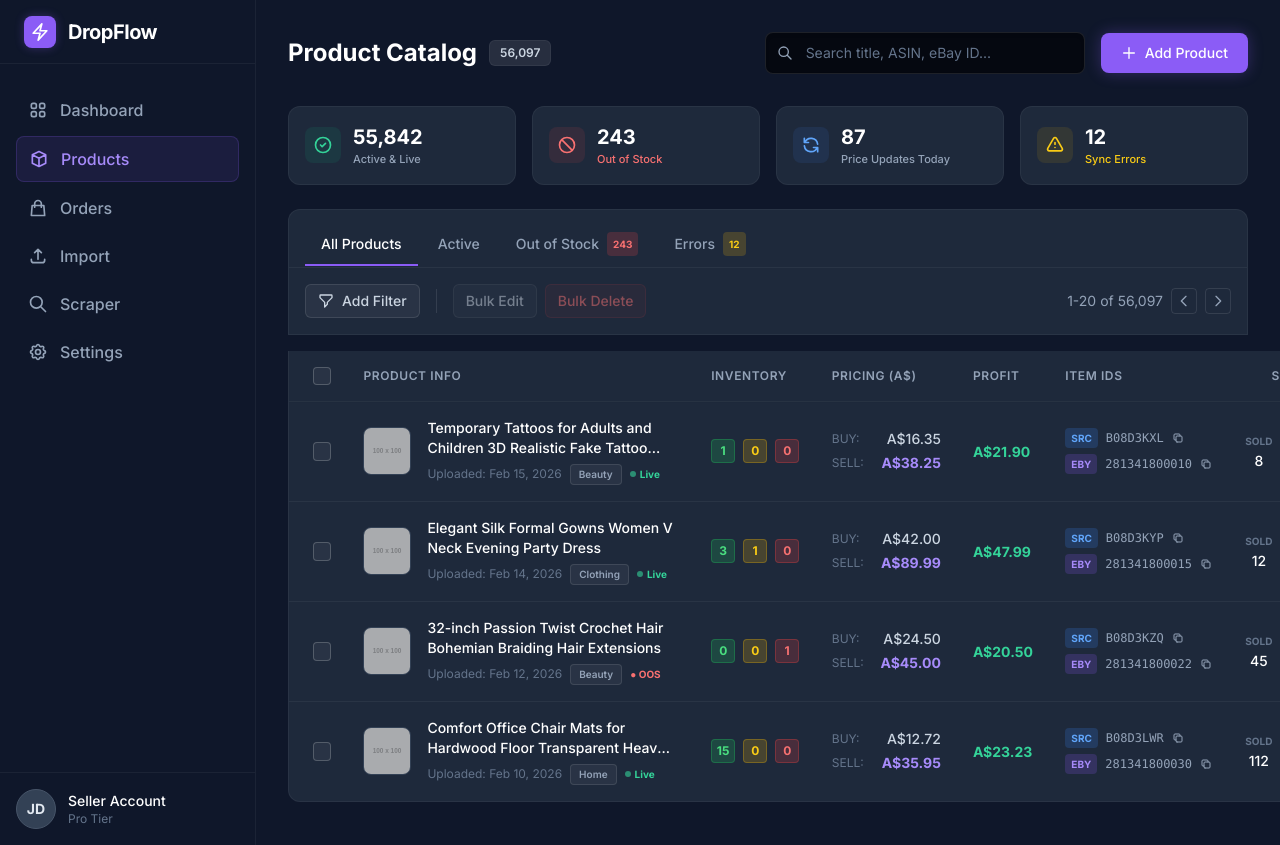
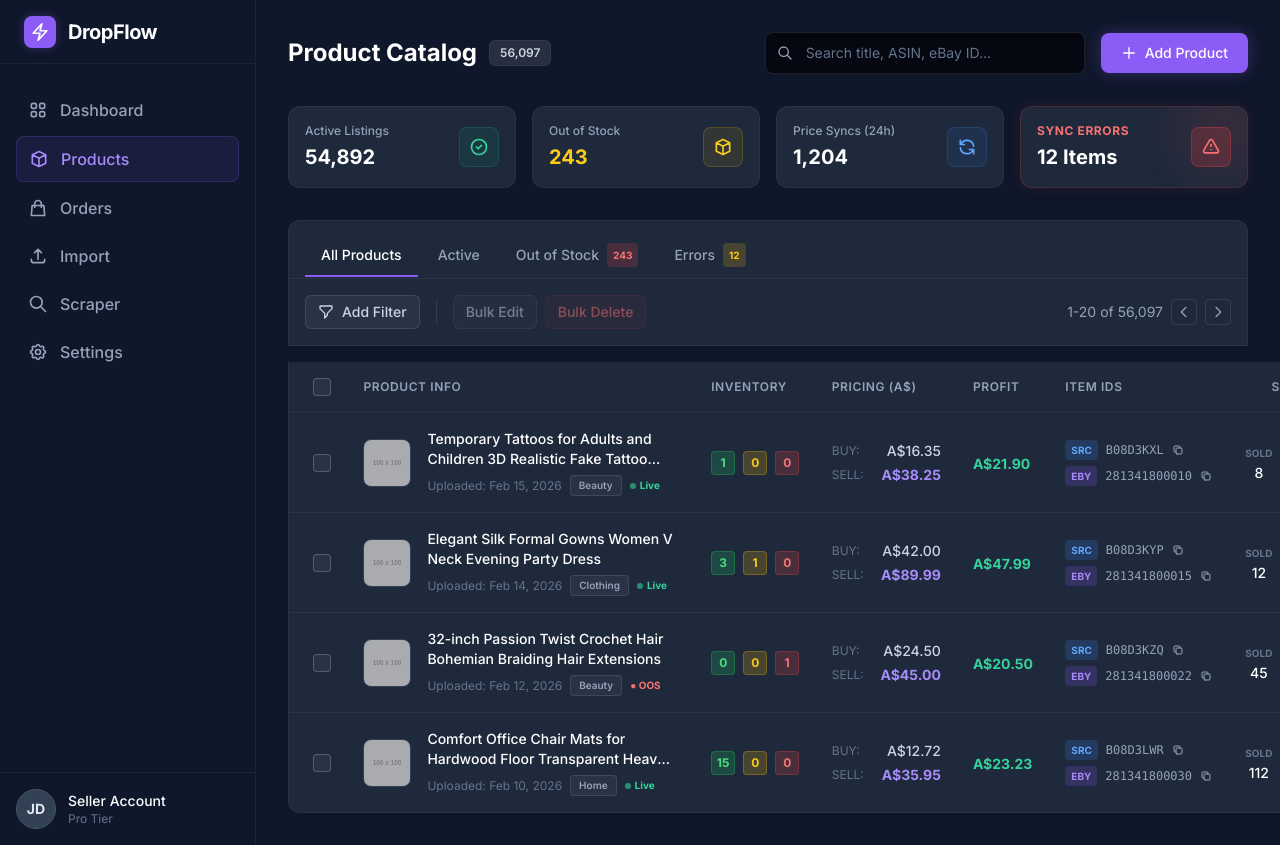
Before and after one commit to profitsai/dropflow-landing, a Flask app: page /products in a window 1280 px wide. Run offline with Flask 3, Linux system fonts and the light colour scheme; grey boxes labelled with a size stand in for pictures from a placeholder-image service; some libraries are stand-ins or nearby versions.

Commit message:
Products: exact Gemini triage cards - horizontal layout, bordered icons, red glow sync errors

```diff
--- a/templates/products.html
+++ b/templates/products.html
@@ -67,49 +67,42 @@
             </div>
 
             <!-- Triage Metric Cards -->
-            <div class="grid grid-cols-2 md:grid-cols-4 gap-4 mb-6">
-                <div class="bg-bg-card border border-white/5 rounded-xl p-4 hover:border-white/10 transition-colors">
-                    <div class="flex items-center gap-3">
-                        <div class="w-9 h-9 rounded-lg bg-emerald-500/10 text-emerald-400 flex items-center justify-center">
-                            <svg class="w-5 h-5" fill="none" viewBox="0 0 24 24" stroke="currentColor"><path stroke-linecap="round" stroke-linejoin="round" stroke-width="2" d="M9 12l2 2 4-4m6 2a9 9 0 11-18 0 9 9 0 0118 0z" /></svg>
-                        </div>
-                        <div>
-                            <p class="text-xl font-extrabold text-white">55,842</p>
-                            <p class="text-[11px] text-slate-400 font-medium">Active & Live</p>
-                        </div>
+            <div class="grid grid-cols-1 md:grid-cols-4 gap-4 mb-8">
+                <div class="bg-bg-card border border-white/5 rounded-xl p-4 shadow-sm flex items-center justify-between">
+                    <div>
+                        <p class="text-xs text-slate-400 font-medium">Active Listings</p>
+                        <h4 class="text-xl font-bold text-white mt-1">54,892</h4>
+                    </div>
+                    <div class="w-10 h-10 rounded-lg bg-emerald-500/10 text-emerald-400 flex items-center justify-center border border-emerald-500/20">
+                        <svg class="w-5 h-5" fill="none" viewBox="0 0 24 24" stroke="currentColor"><path stroke-linecap="round" stroke-linejoin="round" stroke-width="2" d="M9 12l2 2 4-4m6 2a9 9 0 11-18 0 9 9 0 0118 0z" /></svg>
                     </div>
                 </div>
-                <div class="bg-bg-card border border-white/5 rounded-xl p-4 hover:border-red-500/20 transition-colors cursor-pointer" @click="activeTab = 'oos'">
-                    <div class="flex items-center gap-3">
-                        <div class="w-9 h-9 rounded-lg bg-red-500/10 text-red-400 flex items-center justify-center">
-                            <svg class="w-5 h-5" fill="none" viewBox="0 0 24 24" stroke="currentColor"><path stroke-linecap="round" stroke-linejoin="round" stroke-width="2" d="M18.364 18.364A9 9 0 005.636 5.636m12.728 12.728A9 9 0 015.636 5.636m12.728 12.728L5.636 5.636" /></svg>
-                        </div>
-                        <div>
-                            <p class="text-xl font-extrabold text-white">243</p>
-                            <p class="text-[11px] text-red-400 font-medium">Out of Stock</p>
-                        </div>
+                <div class="bg-bg-card border border-white/5 rounded-xl p-4 shadow-sm flex items-center justify-between">
+                    <div>
+                        <p class="text-xs text-slate-400 font-medium">Out of Stock</p>
+                        <h4 class="text-xl font-bold text-yellow-400 mt-1">243</h4>
+                    </div>
+                    <div class="w-10 h-10 rounded-lg bg-yellow-500/10 text-yellow-400 flex items-center justify-center border border-yellow-500/20">
+                        <svg class="w-5 h-5" fill="none" viewBox="0 0 24 24" stroke="currentColor"><path stroke-linecap="round" stroke-linejoin="round" stroke-width="2" d="M20 7l-8-4-8 4m16 0l-8 4m8-4v10l-8 4m0-10L4 7m8 4v10M4 7v10l8 4" /></svg>
                     </div>
                 </div>
-                <div class="bg-bg-card border border-white/5 rounded-xl p-4 hover:border-white/10 transition-colors">
-                    <div class="flex items-center gap-3">
-                        <div class="w-9 h-9 rounded-lg bg-blue-500/10 text-blue-400 flex items-center justify-center">
-                            <svg class="w-5 h-5" fill="none" viewBox="0 0 24 24" stroke="currentColor"><path stroke-linecap="round" stroke-linejoin="round" stroke-width="2" d="M4 4v5h.582m15.356 2A8.001 8.001 0 004.582 9m0 0H9m11 11v-5h-.581m0 0a8.003 8.003 0 01-15.357-2m15.357 2H15" /></svg>
-                        </div>
-                        <div>
-                            <p class="text-xl font-extrabold text-white">87</p>
-                            <p class="text-[11px] text-slate-400 font-medium">Price Updates Today</p>
-                        </div>
+                <div class="bg-bg-card border border-white/5 rounded-xl p-4 shadow-sm flex items-center justify-between">
+                    <div>
+                        <p class="text-xs text-slate-400 font-medium">Price Syncs (24h)</p>
+                        <h4 class="text-xl font-bold text-white mt-1">1,204</h4>
+                    </div>
+                    <div class="w-10 h-10 rounded-lg bg-blue-500/10 text-blue-400 flex items-center justify-center border border-blue-500/20">
+                        <svg class="w-5 h-5" fill="none" viewBox="0 0 24 24" stroke="currentColor"><path stroke-linecap="round" stroke-linejoin="round" stroke-width="2" d="M4 4v5h.582m15.356 2A8.001 8.001 0 004.582 9m0 0H9m11 11v-5h-.581m0 0a8.003 8.003 0 01-15.357-2m15.357 2H15" /></svg>
                     </div>
                 </div>
-                <div class="bg-bg-card border border-white/5 rounded-xl p-4 hover:border-yellow-500/20 transition-colors cursor-pointer" @click="activeTab = 'errors'">
-                    <div class="flex items-center gap-3">
-                        <div class="w-9 h-9 rounded-lg bg-yellow-500/10 text-yellow-400 flex items-center justify-center">
-                            <svg class="w-5 h-5" fill="none" viewBox="0 0 24 24" stroke="currentColor"><path stroke-linecap="round" stroke-linejoin="round" stroke-width="2" d="M12 9v2m0 4h.01m-6.938 4h13.856c1.54 0 2.502-1.667 1.732-3L13.732 4c-.77-1.333-2.694-1.333-3.464 0L3.34 16c-.77 1.333.192 3 1.732 3z" /></svg>
-                        </div>
-                        <div>
-                            <p class="text-xl font-extrabold text-white">12</p>
-                            <p class="text-[11px] text-yellow-400 font-medium">Sync Errors</p>
-                        </div>
+                <div class="bg-bg-card border border-red-500/20 rounded-xl p-4 shadow-[0_0_15px_rgba(239,68,68,0.1)] flex items-center justify-between relative overflow-hidden group cursor-pointer hover:border-red-500/40 transition-colors" @click="activeTab = 'errors'">
+                    <div class="absolute -right-6 -top-6 w-24 h-24 bg-red-500/10 rounded-full blur-[20px] group-hover:bg-red-500/20 transition-colors"></div>
+                    <div class="relative z-10">
+                        <p class="text-xs text-red-400 font-bold uppercase tracking-wider">Sync Errors</p>
+                        <h4 class="text-xl font-bold text-white mt-1">12 Items</h4>
+                    </div>
+                    <div class="w-10 h-10 rounded-lg bg-red-500/20 text-red-400 flex items-center justify-center border border-red-500/30 relative z-10">
+                        <svg class="w-5 h-5" fill="none" viewBox="0 0 24 24" stroke="currentColor"><path stroke-linecap="round" stroke-linejoin="round" stroke-width="2" d="M12 9v2m0 4h.01m-6.938 4h13.856c1.54 0 2.502-1.667 1.732-3L13.732 4c-.77-1.333-2.694-1.333-3.464 0L3.34 16c-.77 1.333.192 3 1.732 3z" /></svg>
                     </div>
                 </div>
             </div>
```
